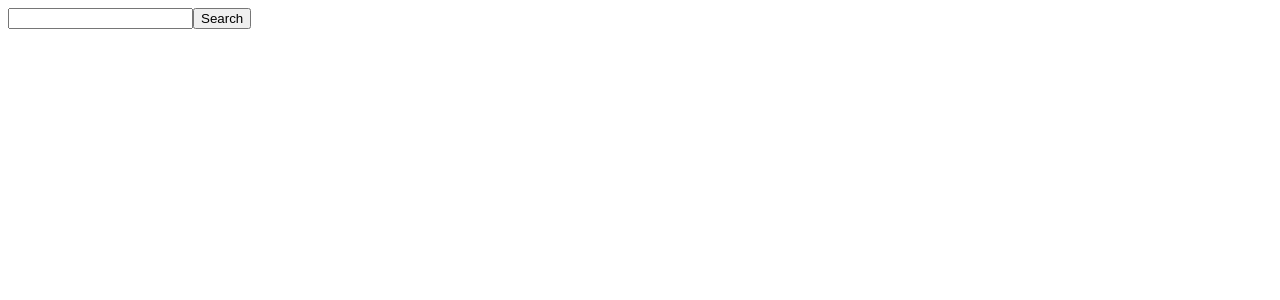
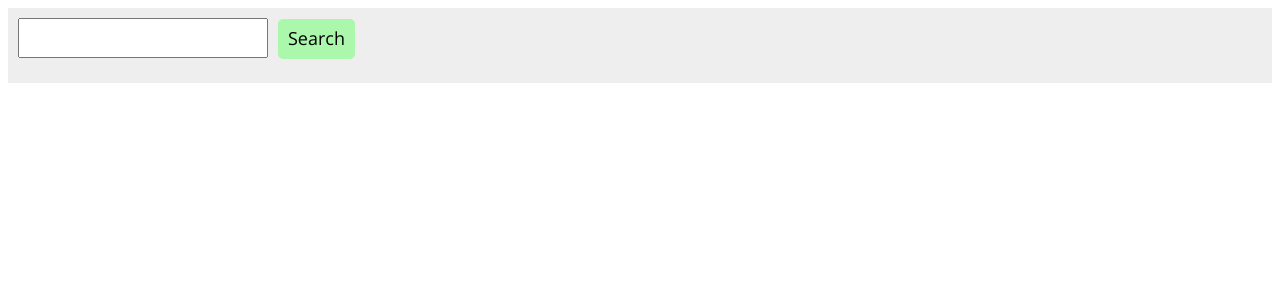
Before and after one commit to DmitryAvanesov/avanesov-dmitry-otus, a React app in the folder react/: page / in a window 1280 px wide. Shown: the top 300 px of the page. Built offline with nearby package versions, Linux system fonts and the light colour scheme; the HTML template or start-up script is replaced by a standard one.

Commit message:
Styled header + error message reset

```diff
--- a/react/package.json
+++ b/react/package.json
@@ -31,6 +31,8 @@
     "eslint": "^6.8.0",
     "eslint-plugin-react": "^7.19.0",
     "eslint-plugin-react-hooks": "^3.0.0",
+    "node-sass": "^4.13.1",
+    "sass-loader": "^8.0.2",
     "source-map-loader": "^0.2.4",
     "style-loader": "^1.1.3",
     "ts-loader": "^6.2.2",
--- a/react/src/components/info.tsx
+++ b/react/src/components/info.tsx
@@ -1,4 +1,4 @@
-import React, { useEffect } from 'react';
+import React, { } from 'react';
 import { ICityData } from './main-container'
 
 interface IProps {
--- a/react/src/components/main-container.tsx
+++ b/react/src/components/main-container.tsx
@@ -1,4 +1,4 @@
-import React, { useState, Dispatch, SetStateAction, useEffect } from 'react';
+import React, { useState, Dispatch, SetStateAction } from 'react';
 import { SearchContainer } from './search-container';
 import { FavoriteContainer } from './favorite-container';
 import { Info } from './info';
--- a/react/src/components/search-container.tsx
+++ b/react/src/components/search-container.tsx
@@ -26,6 +26,7 @@ export function SearchContainer(props: IProps): JSX.Element {
         const newSelected = [...added];
         newSelected.push(query);
         setAdded(newSelected);
+        setErrorMessage('');
 
         props.callbackAddToFavorite(query);
       }
@@ -36,7 +37,7 @@ export function SearchContainer(props: IProps): JSX.Element {
   };
 
   return (
-    <div>
+    <div className="search-container">
       <SearchInput callbackSearchInputChange={handleSearchInputChange} />
       <SearchButton callbackSearchButtonClick={handleSearchButtonClick} />
       <SearchError message={errorMessage} />
--- a/react/src/components/search-error.tsx
+++ b/react/src/components/search-error.tsx
@@ -1,4 +1,4 @@
-import React, { ChangeEvent } from 'react';
+import React, { } from 'react';
 
 interface IProps {
   message: string
--- a/react/src/index.tsx
+++ b/react/src/index.tsx
@@ -1,6 +1,7 @@
 import React from 'react';
 import ReactDOM from "react-dom";
 import { MainContainer } from "./components/main-container";
+import './styles/index.scss';
 
 ReactDOM.render(
   <MainContainer />,
--- /dev/null
+++ b/react/src/styles/_search.scss
@@ -0,0 +1,30 @@
+$search-button-color: rgb(171, 247, 171);
+
+.search-container {
+  background-color: rgb(238, 238, 238);
+  height: 75px;
+  padding-left: 10px;
+  padding-top: 10px;
+
+  .search-input {
+    width: 250px;
+    height: 40px;
+    margin-right: 10px;
+  }
+
+  .search-button {
+    height: 40px;
+    background-color: $search-button-color;
+
+    padding: 5px;
+    line-height: 5px;
+    border: 5px solid $search-button-color;
+    border-radius: 5px;
+    text-align: center;
+  }
+
+  .search-error {
+    color: red;
+    font-size: 14px;
+  }
+}
--- /dev/null
+++ b/react/src/styles/index.scss
@@ -0,0 +1,8 @@
+@import "./search";
+@import url('https://fonts.googleapis.com/css2?family=Open+Sans&display=swap');
+
+* {
+  box-sizing: border-box;
+  font-size: 18px;
+  font-family: 'Open Sans', sans-serif;
+}
--- a/react/webpack.config.js
+++ b/react/webpack.config.js
@@ -35,13 +35,16 @@ module.exports = {
       {
         test: /\.css$/,
         use: [
-          "style-loader",
-          {
-            loader: "css-loader",
-            options: {
-              modules: true
-            }
-          }
+          'style-loader',
+          'css-loader'
+        ]
+      },
+      {
+        test: /\.scss$/,
+        use: [
+          'style-loader',
+          'css-loader',
+          'sass-loader'
         ]
       },
       {
```
